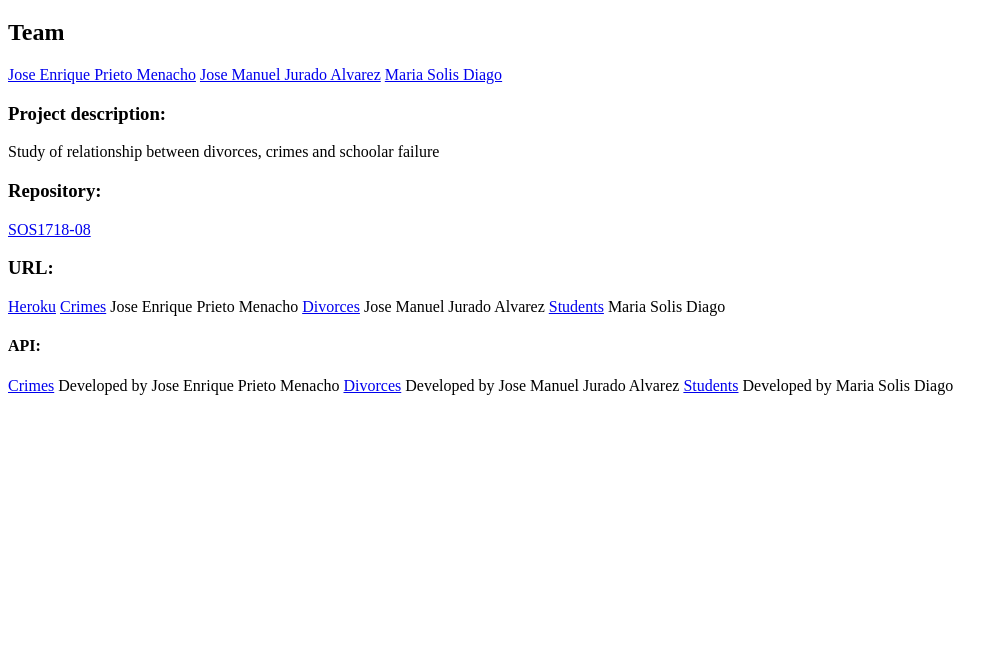
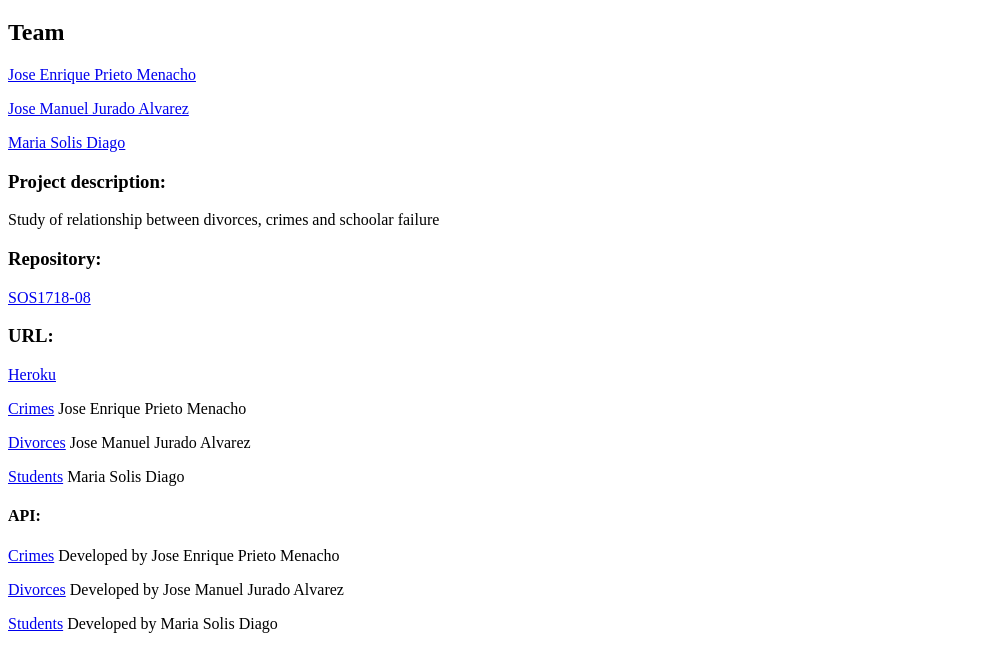
Before and after one commit to gti-sos/SOS1718-08, a website: page public/oldindex.html in a window 1280 px wide. Shown: the part 61-732 px from the top of the page, without its empty margins (0-1008 px from the left). Drawn offline with Linux system fonts and the light colour scheme.

Commit message:
poniendo bonito /

```diff
--- a/public/oldindex.html
+++ b/public/oldindex.html
@@ -8,10 +8,8 @@
         <h1>SOS1718-08</h1>
         <h2>Team</h2>
 
-        <a href="https://github.com/josprimen">Jose Enrique Prieto Menacho</a>
-
-        <a href="https://github.com/jura2alvarez">Jose Manuel Jurado Alvarez</a>
-
+        <p><a href="https://github.com/josprimen">Jose Enrique Prieto Menacho</a></p>
+        <p><a href="https://github.com/jura2alvarez">Jose Manuel Jurado Alvarez</a></p>
         <a href= "https://github.com/unpezllamadomiki">Maria Solis Diago</a>
 
         <h3>Project description: </h3>
@@ -22,13 +20,13 @@
 
         <h3>URL: </h3>
         <a href="https://sos1718-08.herokuapp.com/">Heroku</a>
-        <a href="https://sos1718-08.herokuapp.com/#!/crimes-an">Crimes</a> Jose Enrique Prieto Menacho
-        <a href="https://sos1718-08.herokuapp.com/#!/divorces-an">Divorces</a> Jose Manuel Jurado Alvarez
+        <p><a href="https://sos1718-08.herokuapp.com/#!/crimes-an">Crimes</a> Jose Enrique Prieto Menacho</p>
+        <p><a href="https://sos1718-08.herokuapp.com/#!/divorces-an">Divorces</a> Jose Manuel Jurado Alvarez</p>
         <a href="https://sos1718-08.herokuapp.com/#!/students-an">Students</a> Maria Solis Diago
 
         <h4>API: </h4>
-        <a href="https://sos1718-08.herokuapp.com/api/v1/crimes-an/docs">Crimes</a> Developed by Jose Enrique Prieto Menacho
-        <a href="https://sos1718-08.herokuapp.com/api/v1/divorces-an/docs">Divorces</a> Developed by Jose Manuel Jurado Alvarez
+        <p><a href="https://sos1718-08.herokuapp.com/api/v1/crimes-an/docs">Crimes</a> Developed by Jose Enrique Prieto Menacho</p>
+        <p><a href="https://sos1718-08.herokuapp.com/api/v1/divorces-an/docs">Divorces</a> Developed by Jose Manuel Jurado Alvarez</p>
         <a href="https://sos1718-08.herokuapp.com/api/v1/students-an/docs">Students</a> Developed by Maria Solis Diago
 
 
```
